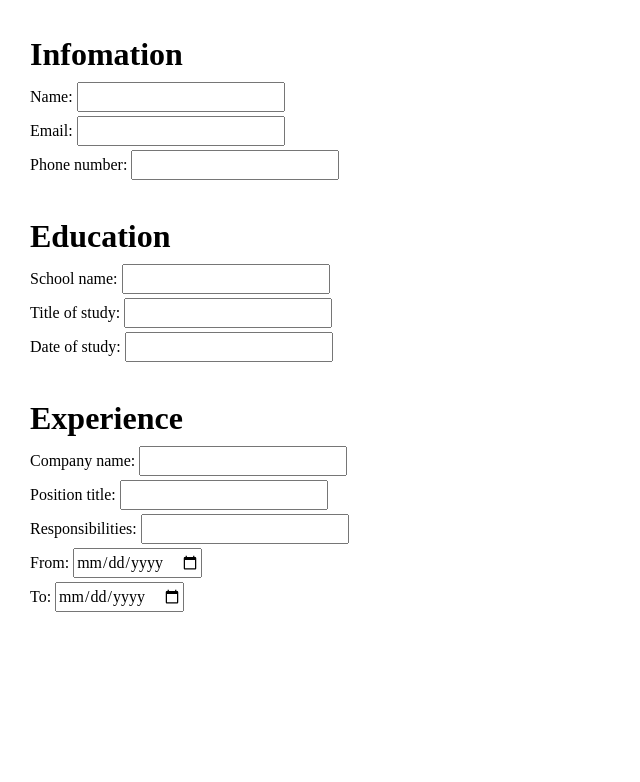
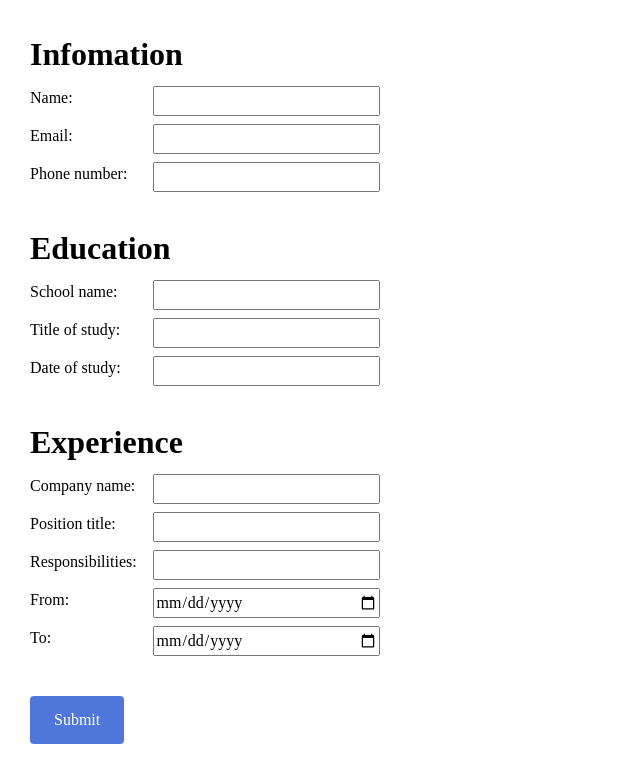
Before and after one commit to EthanTran02/cv-application, a React (Vite) app: page / in a window 1280 px wide. Shown: the top 782 px of the page, without its empty margins (0-640 px from the left). Built offline with nearby package versions, Linux system fonts and the light colour scheme.

Commit message:
Create 2 state for submit and edit

```diff
--- a/src/component/Infomation.jsx
+++ b/src/component/Infomation.jsx
@@ -1,15 +1,13 @@
 import { useState } from 'react';
 
-export default function Infomation() {
-  const [info, setInfo] = useState({ name: '', email: '', phone: '' });
-
+export default function Infomation({ info, setInfo }) {
   function handleInput(e) {
     const { name, value } = e.target;
     setInfo((prev) => ({ ...prev, [name]: value }));
   }
 
   return (
-    <div className="Info">
+    <div className="infomation">
       <h1>Infomation</h1>
 
       <div>
--- a/src/component/app.jsx
+++ b/src/component/app.jsx
@@ -1,13 +1,24 @@
+import { useState } from 'react';
 import Infomation from './Infomation';
 import Education from './educational';
 import Experience from './experience';
 
 export default function App() {
+  const [info, setInfo] = useState({ name: '', email: '', phone: '' });
+
+  const [state, setState] = useState('edit');
+
+  if (state === 'edit') {
     return (
       <>
-      <Infomation />
+        <Infomation info={info} setInfo={setInfo} />
         <Education />
         <Experience />
+        <button onClick={() => setState('display')}>Submit</button>
       </>
     );
+  } else if (state === 'display') {
+    <h1></h1>;
+    return <button onClick={() => setState('edit')}>Edit</button>;
   }
+}
--- a/src/component/educational.jsx
+++ b/src/component/educational.jsx
@@ -1,5 +1,4 @@
 import { useState } from 'react';
-import '../style/Educational.css';
 
 export default function Education() {
   const [edu, setEdu] = useState({
--- a/src/component/experience.jsx
+++ b/src/component/experience.jsx
@@ -13,8 +13,6 @@ export default function Experience() {
     const { name, value } = e.target;
     setJob((prev) => ({ ...prev, [name]: value }));
   }
-
-  console.log(job);
 
   return (
     <div className="experience">
@@ -69,7 +67,7 @@ export default function Experience() {
         <input
           type="date"
           id="dateEnd"
-          value={job.dateStart}
+          value={job.dateEnd}
           onChange={handleInput}
           name="dateEnd"
         />
--- a/src/index.css
+++ b/src/index.css
@@ -1,5 +1,7 @@
 /* 1. Use a more-intuitive box-sizing model */
-*, *::before, *::after {
+*,
+*::before,
+*::after {
   box-sizing: border-box;
 }
 
@@ -23,18 +25,31 @@ body {
 }
 
 /* 6. Improve media defaults */
-img, picture, video, canvas, svg {
+img,
+picture,
+video,
+canvas,
+svg {
   display: block;
   max-width: 100%;
 }
 
 /* 7. Inherit fonts for form controls */
-input, button, textarea, select {
+input,
+button,
+textarea,
+select {
   font: inherit;
 }
 
 /* 8. Avoid text overflows */
-p, h1, h2, h3, h4, h5, h6 {
+p,
+h1,
+h2,
+h3,
+h4,
+h5,
+h6 {
   overflow-wrap: break-word;
 }
 
@@ -42,15 +57,64 @@ p, h1, h2, h3, h4, h5, h6 {
 p {
   text-wrap: pretty;
 }
-h1, h2, h3, h4, h5, h6 {
+h1,
+h2,
+h3,
+h4,
+h5,
+h6 {
   text-wrap: balance;
 }
 
 /*
   10. Create a root stacking context
 */
-#root, #__next {
+#root,
+#__next {
   isolation: isolate;
 }
 
 /* ------------------------------------ */
+
+body {
+  padding: 30px;
+}
+
+.education {
+  margin-top: 32px;
+}
+
+.experience {
+  margin-top: 32px;
+}
+
+.infomation > div,
+.education > div,
+.experience > div {
+  display: flex;
+  flex-direction: row;
+  justify-content: space-between;
+  margin: 8px 0;
+  width: 350px;
+}
+
+.infomation > div > input,
+.education > div > input,
+.experience > div > input {
+  width: 65%;
+}
+
+button {
+  margin-top: 32px;
+  padding: 12px 24px;
+  color: white;
+  border-radius: 4px;
+  background-color: rgba(32, 83, 210, 0.79);
+  transition: 200ms ease-in-out;
+  border: none;
+}
+
+button:hover {
+  background-color: rgba(21, 53, 136, 0.79);
+  cursor: pointer;
+}
--- a/src/style/Educational.css
+++ /dev/null
@@ -1,17 +0,0 @@
-body {
-  padding: 30px;
-}
-
-.education {
-  margin-top: 32px;
-}
-
-.experience {
-  margin-top: 32px;
-}
-
-.Info > div,
-.education > div,
-.experience > div {
-  margin: 4px 0;
-}
```
Lines whose indentation alone changed are shown as unchanged.
